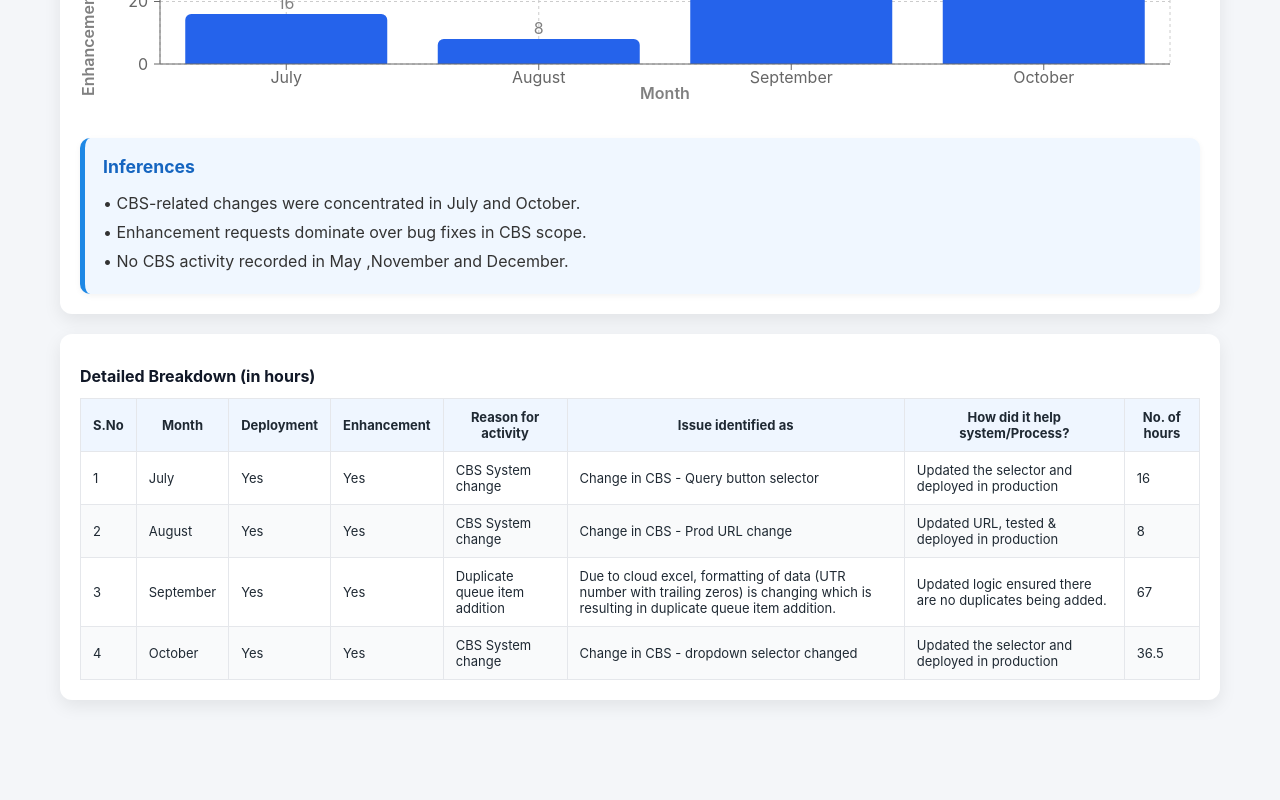
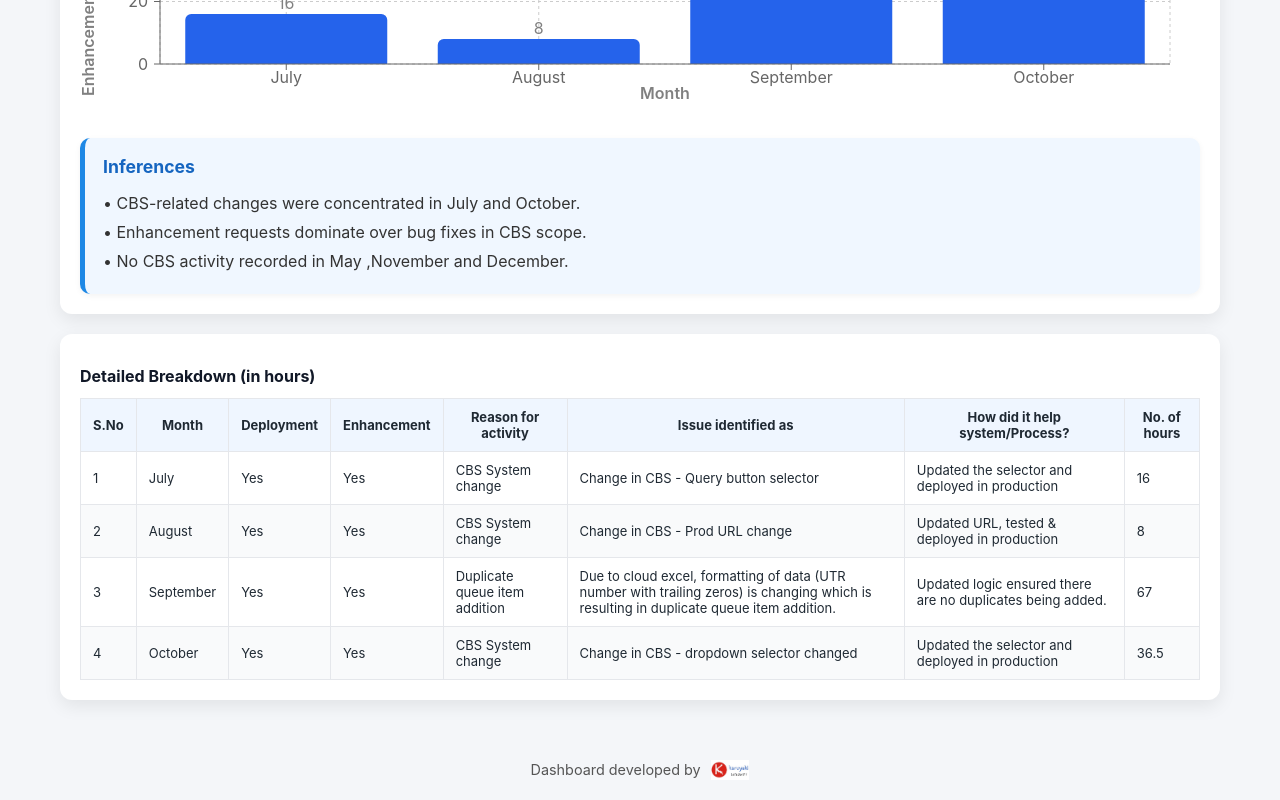
Before and after one commit to ManchandaRahul/cosco_amc_dynamic_monitoring, a React (Create React App) app in the folder frontend/: page / in a window 1280 px wide. Shown: the part 693-1493 px from the top of the page. Before the commit the page ends 1433 px from the top, so only its background shows below. Built offline with nearby package versions, Linux system fonts and the light colour scheme.

Commit message:
Update App.js

```diff
--- a/frontend/src/App.js
+++ b/frontend/src/App.js
@@ -8,7 +8,7 @@
 function App() {
   const [sheets, setSheets] = useState(null);
   const [activeSheet, setActiveSheet] = useState(null);
-  const [sheetNotes, setSheetNotes] = useState({}); // ← NEW: for notes & inferences
+  const [sheetNotes, setSheetNotes] = useState({});
   const isAdminMode = new URLSearchParams(window.location.search).get('admin') === 'true';
 
   // Master sheet states
@@ -35,7 +35,7 @@
 
       const savedData = localStorage.getItem("coscoDashboardData");
       const savedTimestamp = localStorage.getItem("coscoLastUpdated");
-      const savedNotes = localStorage.getItem("coscoNotesData"); // ← NEW
+      const savedNotes = localStorage.getItem("coscoNotesData");
 
       if (savedData) {
         try {
@@ -136,31 +136,6 @@
     }
   };
 
-  // // Quick edit notes (admin only)
-  // const quickEditNotes = () => {
-  //   if (!activeSheet) return;
-
-  //   const current = sheetNotes[activeSheet] || { notes: "", inferences: "" };
-
-  //   const newNotes = prompt("Edit Notes:", current.notes);
-  //   if (newNotes === null) return;
-
-  //   const newInferences = prompt("Edit Key Inferences:", current.inferences);
-  //   if (newInferences === null) return;
-
-  //   const updatedNotes = {
-  //     ...sheetNotes,
-  //     [activeSheet]: {
-  //       notes: newNotes,
-  //       inferences: newInferences
-  //     }
-  //   };
-
-  //   setSheetNotes(updatedNotes);
-  //   localStorage.setItem("coscoNotesData", JSON.stringify(updatedNotes));
-  //   alert("Notes updated for this session! To make permanent, manually edit public/notes.json or extend backend later.");
-  // };
-
   const summary = sheets?.Summary;
   const kpis = computeKpisFromSummary(summary);
 
@@ -241,7 +216,7 @@
     <div className="app-shell">
       <div className="app-header">
         <div className="header-inner horizontal-header">
-    {/* Left: Title (smaller to match reference) */}
+          {/* Left: Title */}
           <h1 id="cosco-title" style={{ margin: 0, fontSize: '36px' }}>
             AMC Monitoring
           </h1>
@@ -284,19 +259,24 @@
             {!isAuthenticatedForUpload ? (
               <>
                 <p>Enter password to upload a new report:</p>
-                <form onSubmit={handlePasswordSubmit} style={{ display: "flex", flexDirection: "column", gap: "12px" }}>
+                <div style={{ display: "flex", flexDirection: "column", gap: "12px" }}>
                   <input
                     type="password"
                     value={passwordInput}
                     onChange={(e) => setPasswordInput(e.target.value)}
+                    onKeyDown={(e) => {
+                      if (e.key === 'Enter') {
+                        e.preventDefault();
+                        handlePasswordSubmit(e);
+                      }
+                    }}
                     placeholder="Password"
                     className="file-input"
                     autoFocus
-                    required
                   />
-                  <button type="submit" className="tab">Submit</button>
+                  <button onClick={handlePasswordSubmit} className="tab">Submit</button>
                   {authError && <p style={{ color: "red" }}>{authError}</p>}
-                </form>
+                </div>
               </>
             ) : (
               <>
@@ -426,24 +406,7 @@
 
         {activeSheet && sheets && (
           <>
-    {/* Top-level Notes & Inferences (optional - can be removed later)
-    {sheetNotes[activeSheet] && sheetNotes[activeSheet].inferences && (
-      <div className="card section-card">
-        <h3 className="section-title">Overall Notes & Inferences</h3>
-        <div style={{ lineHeight: "1.6", padding: "8px 0" }}>
-          {sheetNotes[activeSheet].inferences && (
-            <>
-              <strong>Key Inferences:</strong>
-              <p style={{ margin: "8px 0", whiteSpace: "pre-line" }}>
-                {sheetNotes[activeSheet].inferences}
-              </p>
-            </>
-          )}
-        </div>
-      </div>
-    )} */}
-
-    {/* === Summary & cbs changes Sheets === */}
+            {/* Summary & cbs changes Sheets */}
             {activeSheet !== "Master" && (
               <>
                 <div className="card section-card">
@@ -463,7 +426,7 @@
 
                   <Charts data={sheets[activeSheet].data} activeSheet={activeSheet} />
 
-          {/* NEW: Key Insights below the chart */}
+                  {/* Key Insights below the chart */}
                   {sheetNotes[activeSheet]?.inferences && (
                     <div
                       className="inference-box"
@@ -500,7 +463,7 @@
               </>
             )}
 
-    {/* === Master Sheet === */}
+            {/* Master Sheet */}
             {activeSheet === "Master" && (
               <>
                 <div className="card section-card">
@@ -550,7 +513,7 @@
                     selectedCategory={selectedMasterCategory}
                   />
 
-          {/* NEW: Key Insights below Master Category Chart */}
+                  {/* Key Insights below Master Category Chart */}
                   {sheetNotes.Master?.inferences && (
                     <div
                       className="inference-box"
@@ -593,6 +556,19 @@
           </>
         )}
       </div>
+
+      <footer className="app-footer">
+        <div className="container" style={{ display: 'flex', justifyContent: 'center', alignItems: 'center', gap: '10px', padding: '20px 0' }}>
+          <span style={{ fontSize: '0.9em', color: '#555' }}>
+            Dashboard developed by
+          </span>
+          <img
+            src="/karuyaki.png"
+            alt="Karuyaki"
+            style={{ height: '20px', width: 'auto' }}
+          />
+        </div>
+      </footer>
     </div>
   );
 }
```
Lines whose indentation alone changed are shown as unchanged.
